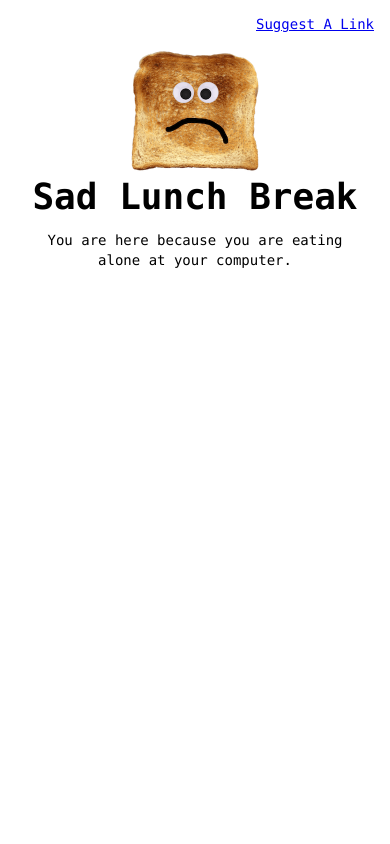
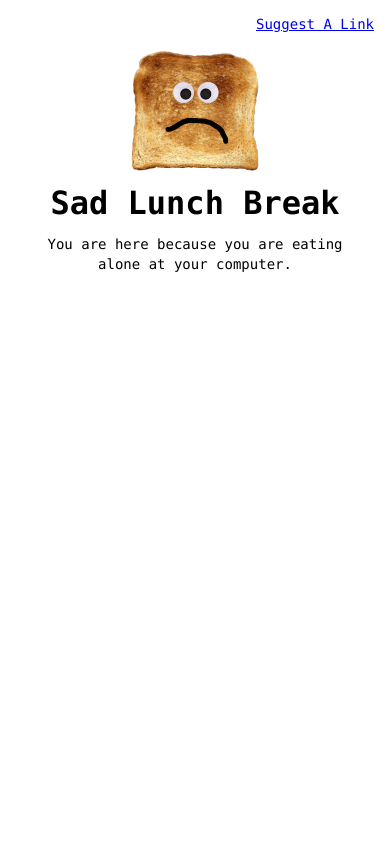
Before and after one commit to russellsamora/sadlunchbreak, a plain HTML site: page index.html in a window 390 px wide. Shown: the top 844 px of the page. Drawn offline with Linux system fonts and the light colour scheme; no server answers.

Commit message:
mobile font

```diff
--- a/script.js
+++ b/script.js
@@ -19,7 +19,6 @@
   d3.json(url)
     .then(function(response) {
       console.log('last updated: ', new Date(response.timestamp));
-      console.log(response);
       var li = ul
         .selectAll('.li')
         .data(response.data)
--- a/style.css
+++ b/style.css
@@ -35,9 +35,9 @@ header {
 }
 
 header h1 {
-  font-size: 36px;
+  font-size: 28px;
   line-height: 1;
-  margin: 0 0.5rem;
+  margin: 0.5rem;
 }
 
 header p {
@@ -97,6 +97,18 @@ footer {
   text-align: center;
 }
 
+@media only screen and (min-width: 22rem) {
+  header h1 {
+    font-size: 32px;
+  }
+}
+
+@media only screen and (min-width: 30rem) {
+  header h1 {
+    font-size: 48px;
+  }
+}
+
 @media only screen and (min-width: 40rem) {
   header h1 {
     font-size: 64px;
```
